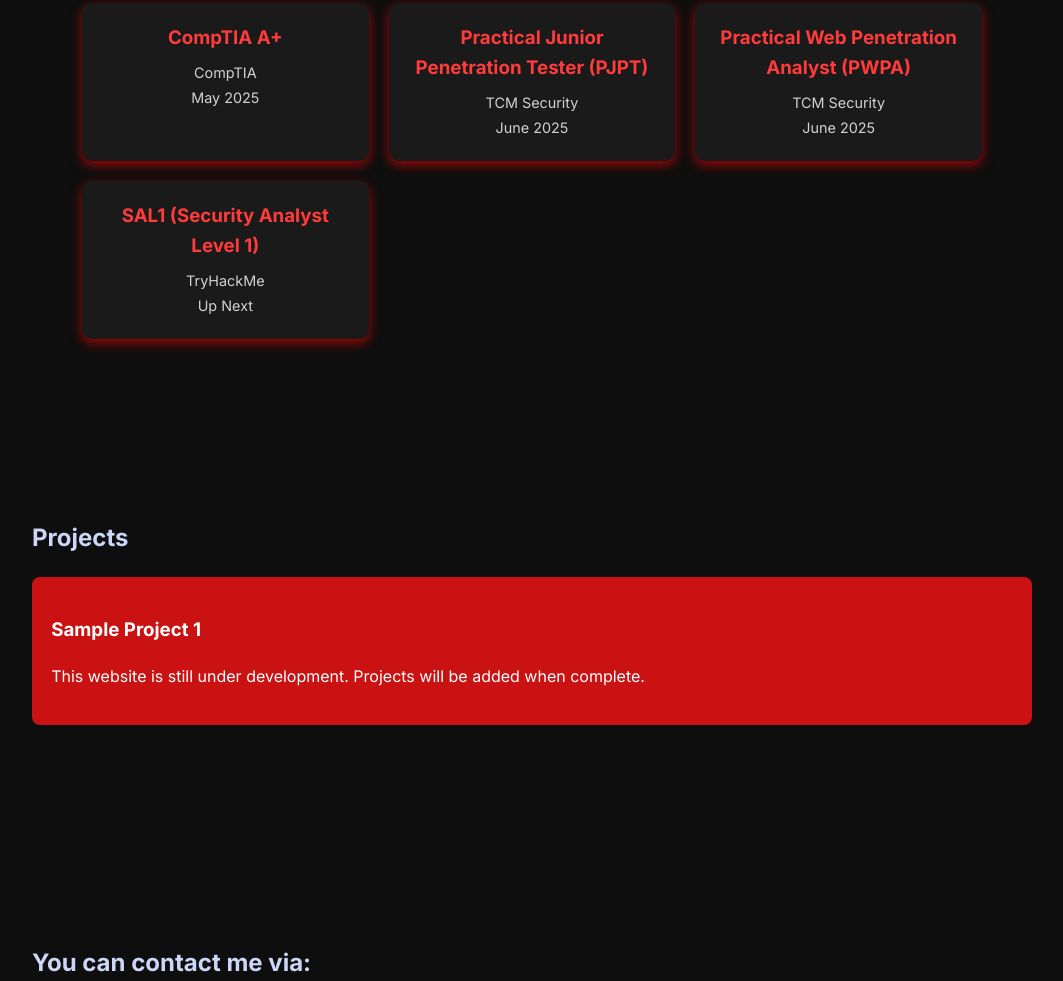
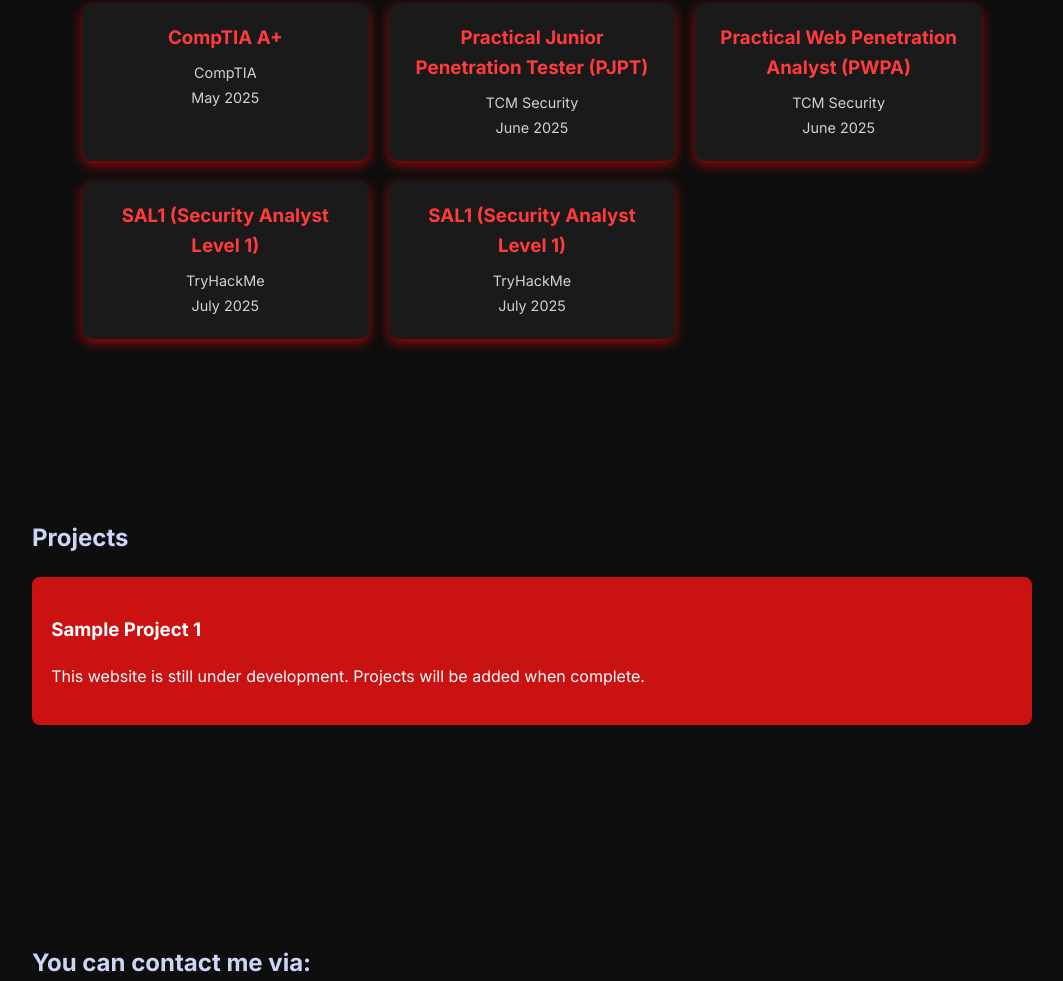
Before and after one commit to 0x00-V/danielthomas, a plain HTML site: page index.html in a window 1280 px wide. Shown: the part 1954-2935 px from the top of the page, without its empty margins (108-1171 px from the left). Drawn offline with Linux system fonts and the light colour scheme.

Commit message:
Update 1

```diff
--- a/index.html
+++ b/index.html
@@ -83,7 +83,12 @@
     <div class="cert-card">
       <h3>SAL1 (Security Analyst Level 1)</h3>
       <p>TryHackMe</p>
-      <p>Up Next</p>
+      <p>July 2025</p>
+    </div>
+    <div class="cert-card">
+      <h3>SAL1 (Security Analyst Level 1)</h3>
+      <p>TryHackMe</p>
+      <p>July 2025</p>
     </div>
   </div>
 </section>
```
